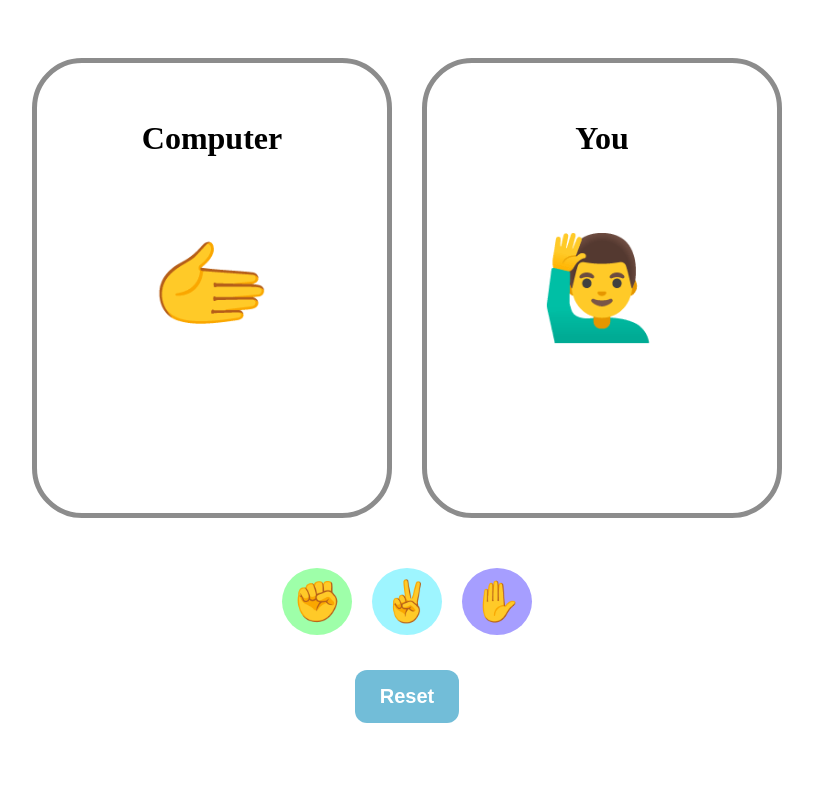
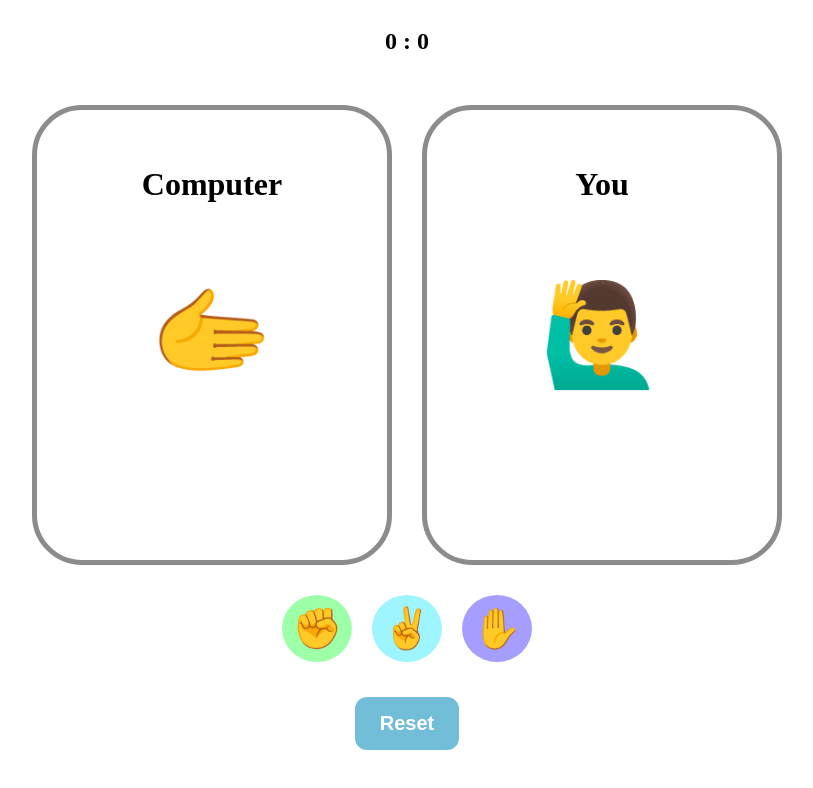
Before and after one commit to SoYoungLEE-me/React-rps, a React (Vite) app: page / in a window 1280 px wide. Both pictures are taken after a click on the button "START". Shown: the top 788 px of the page, without its empty margins (233-1046 px from the left). Built offline with nearby package versions, Linux system fonts and the light colour scheme.

Commit message:
score 기능까지 추가

```diff
--- a/src/App.css
+++ b/src/App.css
@@ -5,10 +5,14 @@
   height: 100vh;
 }
 
+.Title {
+  margin-top: 30px;
+}
+
 .Box {
   display: flex;
   gap: 30px;
-  margin: 50px auto;
+  margin: 30px auto;
 }
 
 /*Box 컴포넌트 css*/
--- a/src/App.jsx
+++ b/src/App.jsx
@@ -23,12 +23,19 @@ function App() {
   const [ComputerSelect, setComputerSelect] = useState(null);
   const [userResult, setUserResult] = useState("");
   const [computerResult, setComputerResult] = useState("");
-  const intervalRef = useRef(null);
 
   //스타트 버튼 추가
   const [isStarted, setIsStarted] = useState(false);
   const [isPlaying, setIsPlaying] = useState(false);
   const [computerIcon, setComputerIcon] = useState("🤖");
+  const intervalRef = useRef(null);
+
+  //스코어
+  const [score, setScore] = useState({
+    WIN: 0,
+    LOSE: 0,
+    TIE: 0,
+  });
 
   const play = (userChoice) => {
     stopAnimation();
@@ -55,6 +62,13 @@ function App() {
         startComputerAnimation();
       }
     }, 1000);
+
+    setScore((prev) => {
+      return {
+        ...prev,
+        [userResult]: prev[userResult] + 1,
+      };
+    });
   };
 
   const randomChoice = () => {
@@ -115,10 +129,20 @@ function App() {
     setComputerIcon("🤖"); // 다시 🤖 아이콘으로
     setIsPlaying(false);
     setIsStarted(false); // START 버튼이 다시 보이게
+
+    setScore({ WIN: 0, LOSE: 0, TIE: 0 });
   };
 
   return (
     <div className="App">
+      {!isStarted ? (
+        <h1 className="Title">Rock! Scissors! Paper!</h1>
+      ) : (
+        <h2>
+          {score.LOSE} : {score.WIN}
+        </h2>
+      )}
+
       <div className="Box">
         <Box
           title={"Computer"}
```
